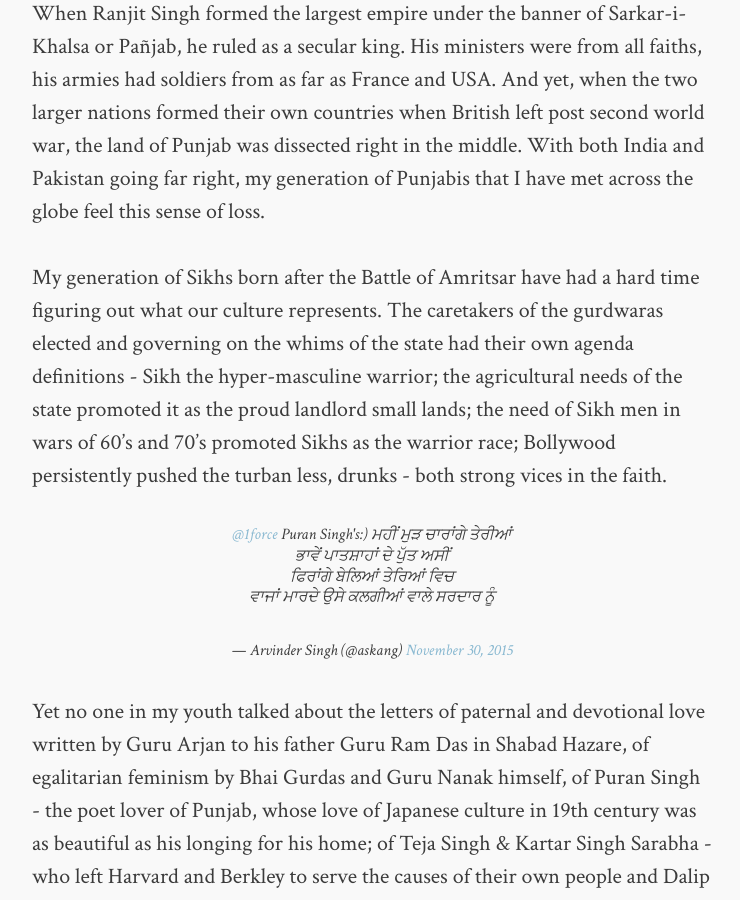
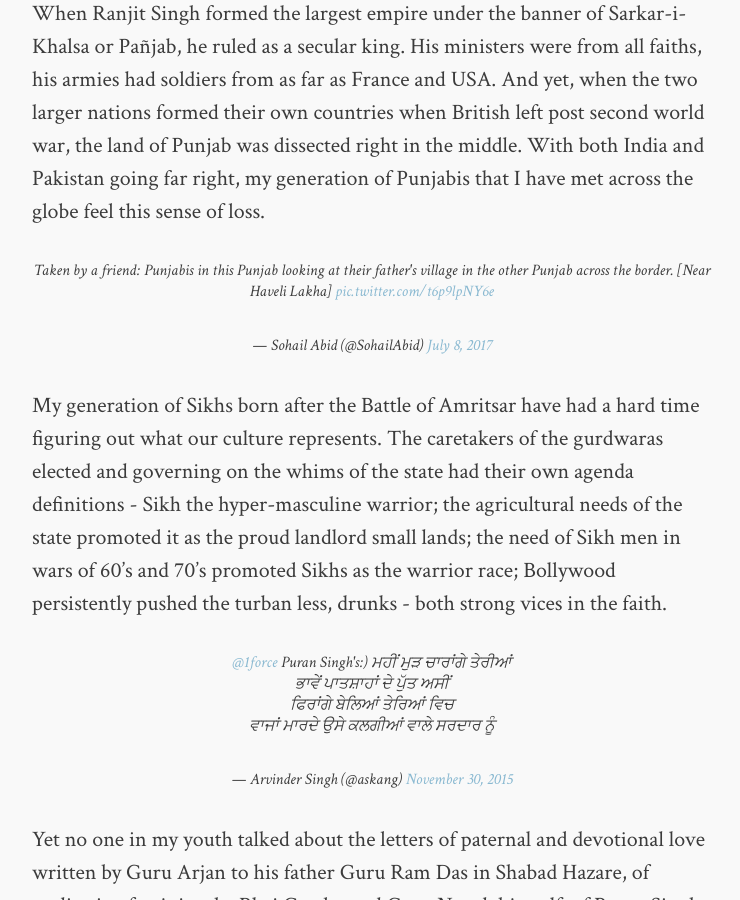
Before and after one commit to TurbanClub/turbanclub.github.io, a Jekyll site: the page built from _posts/2017-07-30-we-are-all-duleep-singh.md, in a window 1280 px wide and 900 px high, scrolled down 6728 px. Shown: the whole window, without its empty margins (268-1008 px from the left). Built offline with Jekyll 4.4.1, drawn with Linux system fonts in a browser that asks for light colours; comment, search, counter and statistics services are not loaded.

Commit message:
Added last few pics

```diff
--- a/_posts/2017-07-30-we-are-all-duleep-singh.md
+++ b/_posts/2017-07-30-we-are-all-duleep-singh.md
@@ -46,6 +46,8 @@ For many such Duleep of my era - sitting in far away lands - probably leading a
 And living in this alternate reality in the west, we long and mourn for the lost forts of Anandpur to whitewashed buildings, we mourn the slow poisoning of a language and a culture under the urge for nationalistic hegemony, we mourn the partition of the home of nation of people that aspired to bring the best of the three faiths together. The foundation stone of Punjab's one of the holiest place, Darbar Sahib, a gurduara wrongly referred to as Golden Temple,  was laid down by a Muslim faqir, Sain Mian Mir of Lahore. Ninth Guru or teacher of Sikhs were persecuted defending the rights of Hindus of Kashmir to freely exercise their religion, despite himself not being a follower of it.
 
 When Ranjit Singh formed the largest empire under the banner of Sarkar-i-Khalsa or Pañjab, he ruled as a secular king. His ministers were from all faiths, his armies had soldiers from as far as France and USA.  And yet, when the two larger nations formed their own countries when British left post second world war, the land of Punjab was dissected right in the middle. With both India and Pakistan going far right, my generation of Punjabis that I have met across the globe feel this sense of loss.
+<blockquote class="twitter-tweet" data-lang="en"><p lang="en" dir="ltr">Taken by a friend: Punjabis in this Punjab looking at their father&#39;s village in the other Punjab across the border. [Near Haveli Lakha] <a href="https://t.co/t6p9lpNY6e">pic.twitter.com/t6p9lpNY6e</a></p>&mdash; Sohail Abid (@SohailAbid) <a href="https://twitter.com/SohailAbid/status/883736275655774208">July 8, 2017</a></blockquote>
+<script async src="//platform.twitter.com/widgets.js" charset="utf-8"></script>
 
 My generation of Sikhs born after the Battle of Amritsar have had a hard time figuring out what our culture represents. The caretakers of the gurdwaras elected and governing on the whims of the state had their own agenda definitions - Sikh the hyper-masculine warrior; the agricultural needs of the state promoted it as the proud landlord small lands; the need of Sikh men in wars of 60's and 70's promoted Sikhs as the warrior race; Bollywood persistently pushed the turban less, drunks - both strong vices in the faith.
 
```
